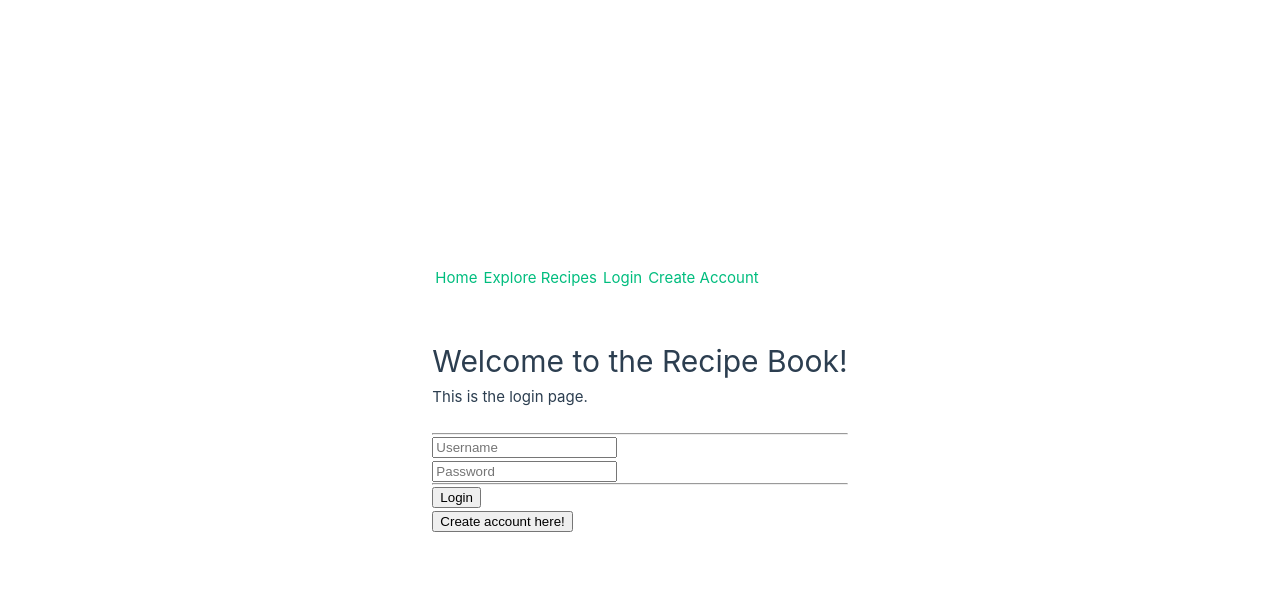
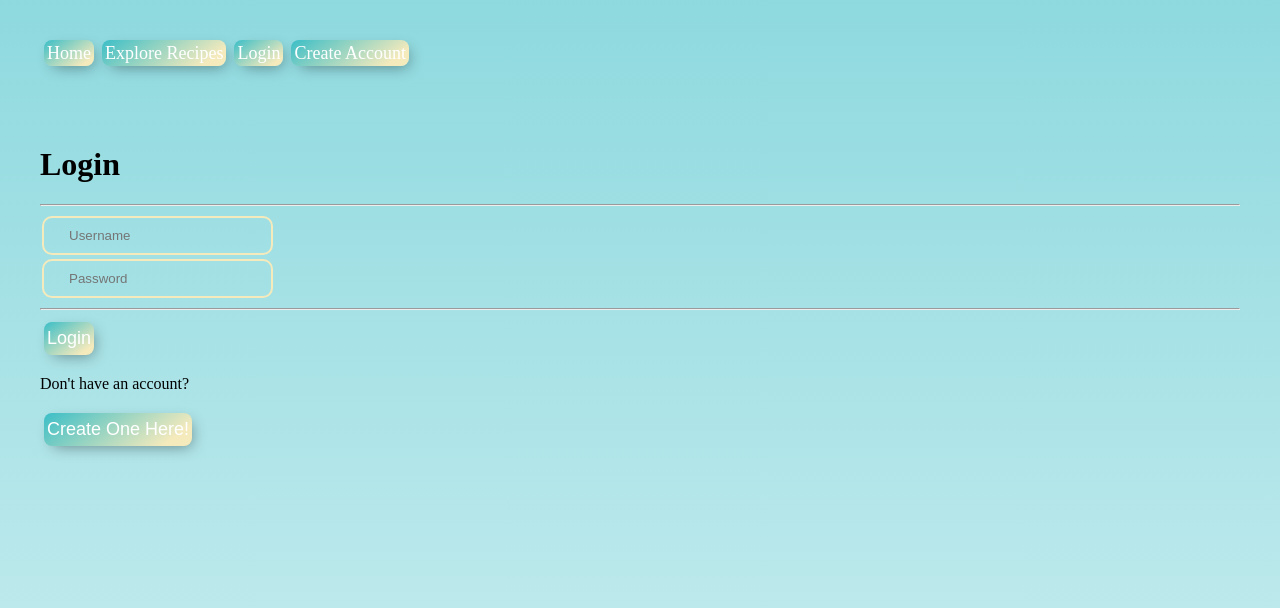
Before and after one commit to erich-stein/sdev-2395-capstone-project-erich-stein, a Vue app in the folder frontend/: page /login in a window 1280 px wide. Shown: the top 608 px of the page. Built offline with nearby package versions, Linux system fonts and the light colour scheme; no server answers.

Commit message:
Added basic css styling

```diff
--- a/frontend/src/App.vue
+++ b/frontend/src/App.vue
@@ -40,13 +40,27 @@
   <header>
     <div class="wrapper">
       <nav>
-        <RouterLink to="/">Home</RouterLink>
-        <RouterLink v-if="isLoggedIn" to="/profile">Profile</RouterLink>
-        <RouterLink to="/explore">Explore Recipes</RouterLink>
-        <RouterLink v-if="isLoggedIn" to="/create-recipe">Create Recipe</RouterLink>
-        <RouterLink v-if="!isLoggedIn" to="/login">Login</RouterLink>
-        <RouterLink v-if="!isLoggedIn" to="/create-account">Create Account</RouterLink>
-        <button v-if="isLoggedIn" @click="logout">Logout</button>
+        <RouterLink class="router-link" to="/">
+          <span>Home</span>
+        </RouterLink>
+        <RouterLink class="router-link" v-if="isLoggedIn" to="/profile">
+          <span>Profile</span>
+        </RouterLink>
+        <RouterLink class="router-link" to="/explore">
+          <span>Explore Recipes</span>
+        </RouterLink>
+        <RouterLink class="router-link" v-if="isLoggedIn" to="/create-recipe">
+          <span>Create Recipe</span>
+        </RouterLink>
+        <RouterLink class="router-link" v-if="!isLoggedIn" to="/login">
+          <span>Login</span>
+        </RouterLink>
+        <RouterLink class="router-link" v-if="!isLoggedIn" to="/create-account">
+          <span>Create Account</span>
+        </RouterLink>
+        <button v-if="isLoggedIn" @click="logout">
+          <span>Logout</span>
+        </button>
       </nav>
     </div>
   </header>
--- a/frontend/src/assets/main.css
+++ b/frontend/src/assets/main.css
@@ -1,4 +1,4 @@
-@import './base.css';
+/*@import './base.css';*/
 
 #app {
   max-width: 1280px;
@@ -7,23 +7,92 @@
   font-weight: normal;
 }
 
-a,
-.green {
-  text-decoration: none;
-  color: hsla(160, 100%, 37%, 1);
-  transition: 0.4s;
-  padding: 3px;
+body {
+  min-height: 100vh;
+  background-image: linear-gradient(180deg, #3bbec793, #3bbec74b 90%);
 }
 
-@media (hover: hover) {
-  a:hover {
-    background-color: hsla(160, 100%, 37%, 0.2);
-  }
+.input {
+  color: #000000;
+  border: 2px solid #f5eabc;
+  border-radius: 10px;
+  padding: 10px 25px;
+  background: transparent;
+  max-width: 190px;
+  margin: 2px;
 }
 
-@media (min-width: 1024px) {
-  body {
-    display: flex;
-    place-items: center;
-  }
+.input:active {
+  box-shadow: 2px 2px 15px #f5eabc inset;
 }
+
+.checkbox {
+  align-items: center;
+  font-size: 16px;
+  cursor: pointer;
+}
+
+select {
+  background-image: linear-gradient(144deg, #3bbec7, #f5eabc 85%);
+  border: 0;
+  border-radius: 8px;
+  box-shadow: rgba(0, 0, 0, 0.438) 4px 5px 15px -5px;
+  box-sizing: border-box;
+  font-size: 18px;
+  padding: 3px;
+  cursor: pointer;
+  color: white;
+  margin: 4px;
+}
+
+button, .router-link {
+  margin: 4px;
+  align-items: center;
+  /*background-image: linear-gradient(144deg, #af40ff, #f342d6 50%, #e7eb00);*/
+  background-image: linear-gradient(144deg, #3bbec7, #f5eabc 85%);
+  border: 0;
+  border-radius: 8px;
+  box-shadow: rgba(0, 0, 0, 0.438) 4px 5px 15px -5px;
+  box-sizing: border-box;
+  color: #ffffff;
+  font-size: 18px;
+  justify-content: center;
+  line-height: 1.5em;
+  max-width: 100%;
+  padding: 3px;
+  text-decoration: none;
+  user-select: none;
+  -webkit-user-select: none;
+  touch-action: manipulation;
+  white-space: nowrap;
+  cursor: pointer;
+  transition: all 0.3s;
+}
+
+button:active,
+button:hover,
+.router-link:active,
+.router-link:hover {
+  outline: 0;
+}
+
+button span,
+.router-link span {
+  background: none;
+}
+
+button:hover span,
+.router-link:hover span {
+  background-color: #130225e0;
+  padding: 1px;
+  line-height: 1.3em;
+  border-radius: 6px;
+  width: 100%;
+  height: 100%;
+  transition: 300ms;
+}
+
+button:active,
+.router-link:active {
+  transform: scale(0.9);
+}
--- a/frontend/src/components/CategoryFilter.vue
+++ b/frontend/src/components/CategoryFilter.vue
@@ -21,13 +21,15 @@ export default {
   <div class="category-filter">
     <h2>Filter by Category</h2>
     <div class="category-checkbox-group" v-for="cat in categories" :key="cat">
-      <label>{{ cat }}</label>
+      <label class="checkbox">
         <input
           type="checkbox"
           :value="cat"
           v-model="selectedCategories"
           @change="updateFilter"
         />
+        {{ cat }}
+      </label>
     </div>
   </div>
 
--- a/frontend/src/components/RecipeCard.vue
+++ b/frontend/src/components/RecipeCard.vue
@@ -37,7 +37,13 @@ export default {
 
 <style scoped>
 .recipe-card {
-  border: 2px solid
+  border-radius: 0.75rem;
+  /*background-image: linear-gradient(144deg, #af40ff, #f342d6 50%, #e7eb00);*/
+  background-image: linear-gradient(144deg, #3bbec7, #f5eabc 80%);
+  padding: 4px;
+  color:#ffffff;
+  box-shadow: rgba(0, 0, 0, 0.438) 4px 5px 15px -5px;
+  cursor: pointer;
 }
 
 </style>
--- a/frontend/src/components/SearchBar.vue
+++ b/frontend/src/components/SearchBar.vue
@@ -22,6 +22,7 @@ export default {
   <div class="search-bar">
     <input
       type="text"
+      class="input"
       v-model="searchTerm"
       placeholder="Search..."
       @keyup.enter="search"
@@ -30,7 +31,9 @@ export default {
       <option value="title">Name</option>
       <option value="tags">Tags</option>
     </select>
-    <button type="button" @click="search">Search</button>
+    <button type="button" @click="search">
+      <span>Search</span>
+    </button>
   </div>
 
 </template>
--- a/frontend/src/views/CreateAccount.vue
+++ b/frontend/src/views/CreateAccount.vue
@@ -76,16 +76,14 @@ export default {
 
 <template>
   <div class="createAccount">
-    <h1>Welcome to the Recipe Book!</h1>
-    <p>This is the account creation page.</p>
-
-    <br/>
+    <h1>Create Account</h1>
 
     <form @submit.prevent="createAccount">
       <hr/>
       <div>
         <input
           v-model="username"
+          class="input"
           type="text"
           placeholder="Username"
           required
@@ -95,6 +93,7 @@ export default {
       <div>
         <input
           v-model="password"
+          class="input"
           type="password"
           placeholder="Password"
           required
@@ -104,6 +103,7 @@ export default {
       <div>
         <input
           v-model="password_confirm"
+          class="input"
           type="password"
           placeholder="Confirm Password"
           required
@@ -123,7 +123,7 @@ export default {
     <div class="login-link">
       <p>Already have an account?</p>
       <button type="button" @click="routeToLogin" :disabled="loading">
-        Login here!
+        <span>Login here!</span>
       </button>
     </div>
   </div>
--- a/frontend/src/views/Explore.vue
+++ b/frontend/src/views/Explore.vue
@@ -130,5 +130,12 @@ export default {
 </template>
 
 <style scoped>
+.recipes-grid {
+  display: grid;
+  grid-template-rows: repeat(3, 1fr);
+  grid-template-columns: repeat(3, 1fr);
+  gap: 8px
+}
+
 
 </style>
--- a/frontend/src/views/Home.vue
+++ b/frontend/src/views/Home.vue
@@ -4,12 +4,12 @@
 
 <template>
   <div class="home">
-    <h1>Welcome to the Recipe Book!</h1>
-    <p>This is the home page.</p>
+    <h2>This is a recipe book web application.</h2>
+    <p>Made by Erich Stein.</p>
   </div>
 
 </template>
 
-<style>
+<style scoped>
 
 </style>
--- a/frontend/src/views/Login.vue
+++ b/frontend/src/views/Login.vue
@@ -74,16 +74,14 @@ export default {
 
 <template>
   <div class="login">
-    <h1>Welcome to the Recipe Book!</h1>
-    <p>This is the login page.</p>
-
-    <br/>
+    <h1>Login</h1>
 
     <form @submit.prevent="login">
       <hr/>
       <div>
         <input
           v-model="username"
+          class="input"
           type="text"
           placeholder="Username"
           required
@@ -93,6 +91,7 @@ export default {
       <div>
         <input
           v-model="password"
+          class="input"
           type="password"
           placeholder="Password"
           required
@@ -110,14 +109,16 @@ export default {
     <p v-if="errorMessage" class="error">{{ errorMessage }}</p>
 
     <div class="register-link">
+      <p>Don't have an account?</p>
       <button type="button" @click="routeToRegister" :disabled="loading">
-        Create account here!
+        <span>Create One Here!</span>
       </button>
     </div>
   </div>
 
 </template>
 
-<style>
+<style scoped>
+
 
 </style>
--- a/frontend/src/views/Profile.vue
+++ b/frontend/src/views/Profile.vue
@@ -80,16 +80,25 @@ export default {
     <button type="button" @click="routeToCreateRecipe">Create A Recipe</button>
   </div>
 
-  <div v-else class="recipes-grid">
-    <RecipeCard
-      v-for="recipe in recipes"
-      :key="recipe.id"
-      :recipe="recipe"
-    />
+  <div v-else class="has-recipes">
+    <h3>Here are your recipes!</h3>
+    <div class="recipes-grid">
+      <RecipeCard
+        v-for="recipe in recipes"
+        :key="recipe.id"
+        :recipe="recipe"
+      />
+    </div>
   </div>
 
 </template>
 
 <style scoped>
+.recipes-grid {
+  display: grid;
+  grid-template-rows: repeat(3, 1fr);
+  grid-template-columns: repeat(3, 1fr);
+  gap: 8px
+}
 
 </style>
```
Also changed, not shown: frontend/src/components/RecipeForm.vue (+19 -11 lines). Lines whose indentation alone changed are shown as unchanged.
